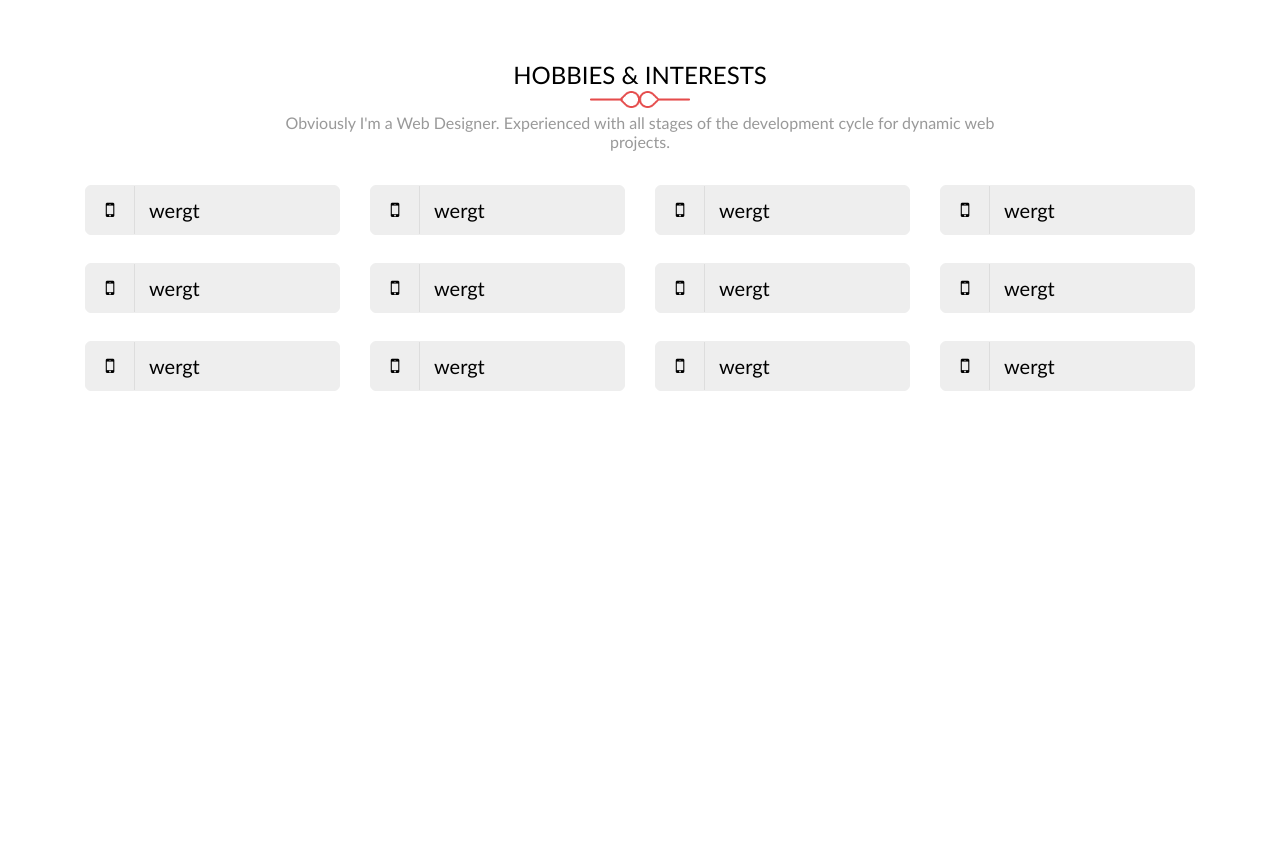
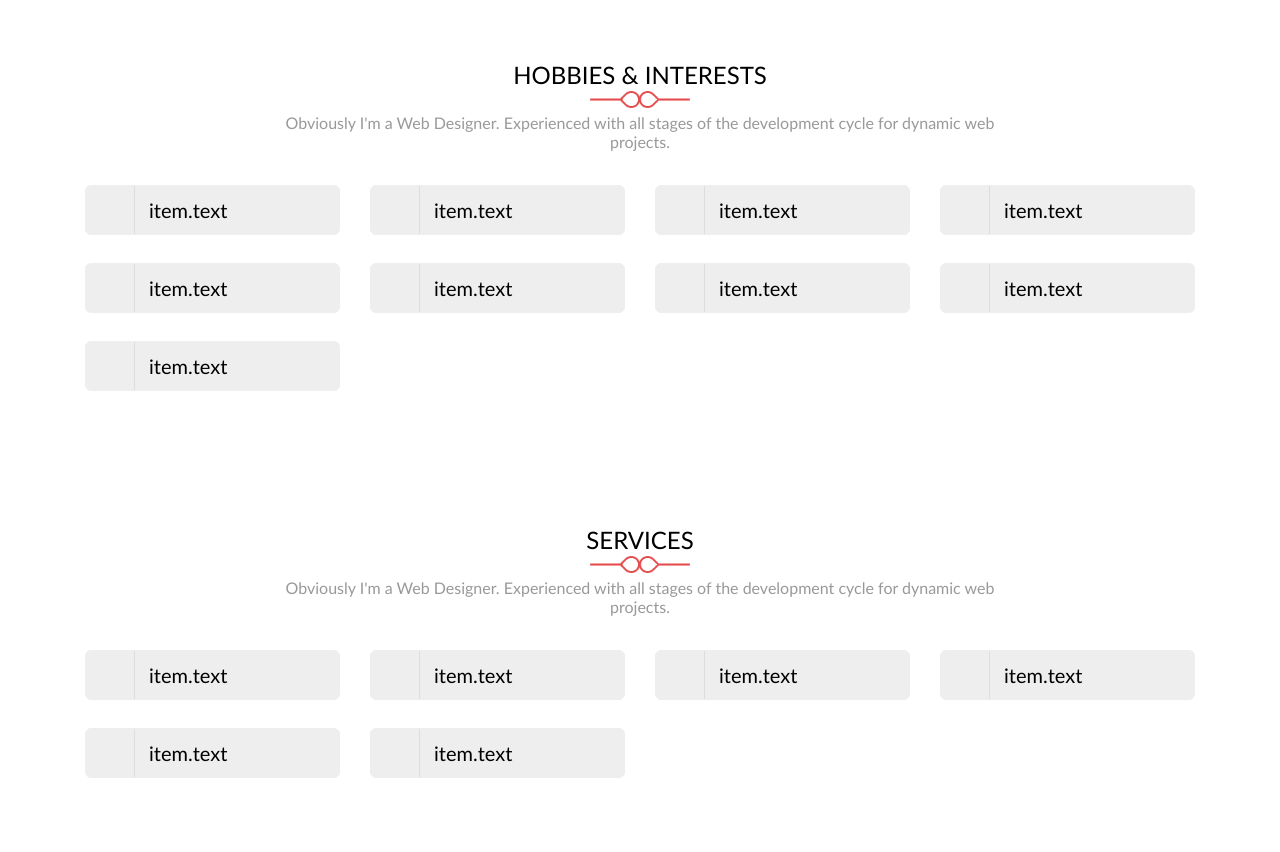
Before and after one commit to front-end-by-rimantas/41-grupe-portfolio, a website with bundled scripts: page index.html in a window 1280 px wide. Before the commit the page ends 800 px from the top, so only its background shows below. Built offline with nearby package versions, Linux system fonts and the light colour scheme.

Commit message:
Hobbies initial validation

```diff
--- a/index.html
+++ b/index.html
@@ -37,6 +37,15 @@
     <!-- hobbies end -->
 
     <!-- services start -->
+    <div class="container">
+        <div class="row">
+            <div class="col-12 col-lg-8 ml-lg-2 section-title">
+                <h2 class="title">Services</h2>
+                <p class="description">Obviously I'm a Web Designer. Experienced with all stages of the development cycle for dynamic web projects.</p>
+            </div>
+        </div>
+        <div id="services_block" class="row"></div>
+    </div>
     <!-- services end -->
 
     <!-- footer start -->
--- a/js/components/hobbies/hobbies.js
+++ /dev/null
@@ -1,15 +0,0 @@
-function hobbies(data) {
-    const hobbiesDOM = document.getElementById('hobbies_block');
-
-    let HTML = '';
-    for (let i = 0; i < 12; i++) {
-        HTML += `<div class="col-12 col-sm-6 col-md-4 col-lg-3 hobbie">
-                    <div class="icon fa fa-mobile"></div>
-                    <p class="label">wergt</p>
-                </div>`;
-    }
-
-    hobbiesDOM.innerHTML = HTML;
-}
-
-export { hobbies };
--- /dev/null
+++ b/js/components/tiles/tiles.js
@@ -0,0 +1,38 @@
+function tiles(selector, data) {
+    if (typeof selector !== 'string') {
+        throw new Error('Selector turi buti stringas');
+    }
+
+    if (!Array.isArray(data) || data.length === 0) {
+        throw new Error('Duomenys turi buti ne tuscias masyvas');
+    }
+
+    const hobbiesDOM = document.getElementById(selector);
+    if (hobbiesDOM === null) {
+        throw new Error(
+            `Pagal pateikta selector (${selector}) nepavyko rasti norimo elemento`
+        );
+    }
+
+    let HTML = '';
+
+    // is duomenu atsifiltruoti tik objektus
+    data = data
+        .filter((item) => typeof item === 'object')
+        .filter((item) => item !== null)
+        .filter((item) => !Array.isArray(item))
+        .filter((item) => !Array.isArray(item));
+
+    console.log(data);
+
+    for (const item of data) {
+        HTML += `<div class="col-12 col-sm-6 col-md-4 col-lg-3 hobbie">
+                    <div class="icon fa fa-item.icon"></div>
+                    <p class="label">item.text</p>
+                </div>`;
+    }
+
+    hobbiesDOM.innerHTML = HTML;
+}
+
+export { tiles };
--- a/js/data/hobbiesData.js
+++ b/js/data/hobbiesData.js
@@ -1,3 +1,86 @@
-const hobbiesData = [];
+const hobbiesData = [
+    5,
+    null,
+    [],
+    {},
+    {
+        text: 'Text',
+    },
+    {
+        icon: 'icon',
+    },
+    {
+        icon: 5,
+        text: 'Text',
+    },
+    {
+        icon: 'icon',
+        text: 5,
+    },
+    {
+        icon: '',
+        text: 'Text',
+    },
+    {
+        icon: 'icon',
+        text: '',
+    },
+    {
+        icon: 'regtuhbvfnjdefshdnjjiersufshdnjdershbfdjjufh',
+        text: 'Text',
+    },
+    {
+        icon: 'icon',
+        text: 'fjadkfsjijd fkao jgfkkasdfjk kfasfdj nkasjifjnk asjidf',
+    },
+    // {
+    //     icon: 'desktop',
+    //     text: 'Developing',
+    // },
+    // {
+    //     icon: 'circle',
+    //     text: 'Mac OS',
+    // },
+    // {
+    //     icon: 'camera',
+    //     text: 'Cinema',
+    // },
+    // {
+    //     icon: 'coffee',
+    //     text: 'Coffee',
+    // },
+    // {
+    //     icon: 'note',
+    //     text: 'Music',
+    // },
+    // {
+    //     icon: 'watch',
+    //     text: 'Games',
+    // },
+    // {
+    //     icon: 'cube',
+    //     text: 'Designing',
+    // },
+    // {
+    //     icon: 'target',
+    //     text: 'Sports',
+    // },
+    // {
+    //     icon: 'pencil',
+    //     text: 'Painting',
+    // },
+    // {
+    //     icon: 'book',
+    //     text: 'Reading',
+    // },
+    // {
+    //     icon: 'mobile',
+    //     text: 'Android',
+    // },
+    // {
+    //     icon: 'globe',
+    //     text: 'Other activity',
+    // },
+];
 
 export { hobbiesData };
--- /dev/null
+++ b/js/data/servicesData.js
@@ -0,0 +1,28 @@
+const servicesData = [
+    {
+        icon: 'desktop',
+        text: 'Developing',
+    },
+    {
+        icon: 'circle',
+        text: 'Mac OS',
+    },
+    {
+        icon: 'camera',
+        text: 'Cinema',
+    },
+    {
+        icon: 'coffee',
+        text: 'Coffee',
+    },
+    {
+        icon: 'note',
+        text: 'Music',
+    },
+    {
+        icon: 'watch',
+        text: 'Games',
+    },
+];
+
+export { servicesData };
--- a/js/pages/home.js
+++ b/js/pages/home.js
@@ -1,6 +1,7 @@
 // IMPORT
-import { hobbies } from '../components/hobbies/hobbies.js';
+import { tiles } from '../components/tiles/tiles.js';
 import { hobbiesData } from '../data/hobbiesData.js';
+import { servicesData } from '../data/servicesData.js';
 
 // EXECUTION
 
@@ -11,10 +12,11 @@ import { hobbiesData } from '../data/hobbiesData.js';
 /* about end */
 
 /* hobbies start */
-hobbies(hobbiesData);
+tiles('hobbies_block', hobbiesData);
 /* hobbies end */
 
 /* services start */
+tiles('services_block', servicesData);
 /* services end */
 
 /* footer start */
```
